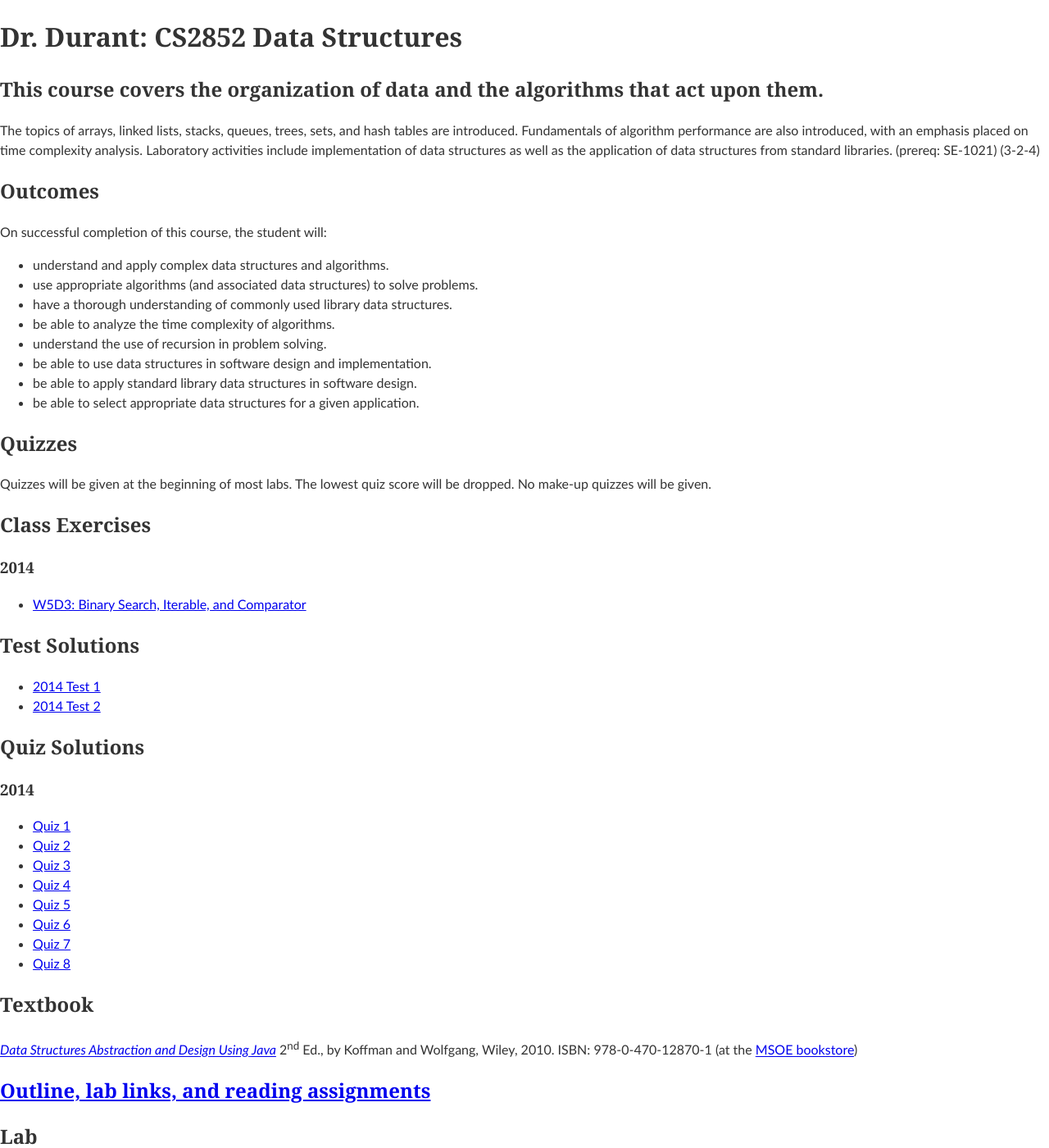
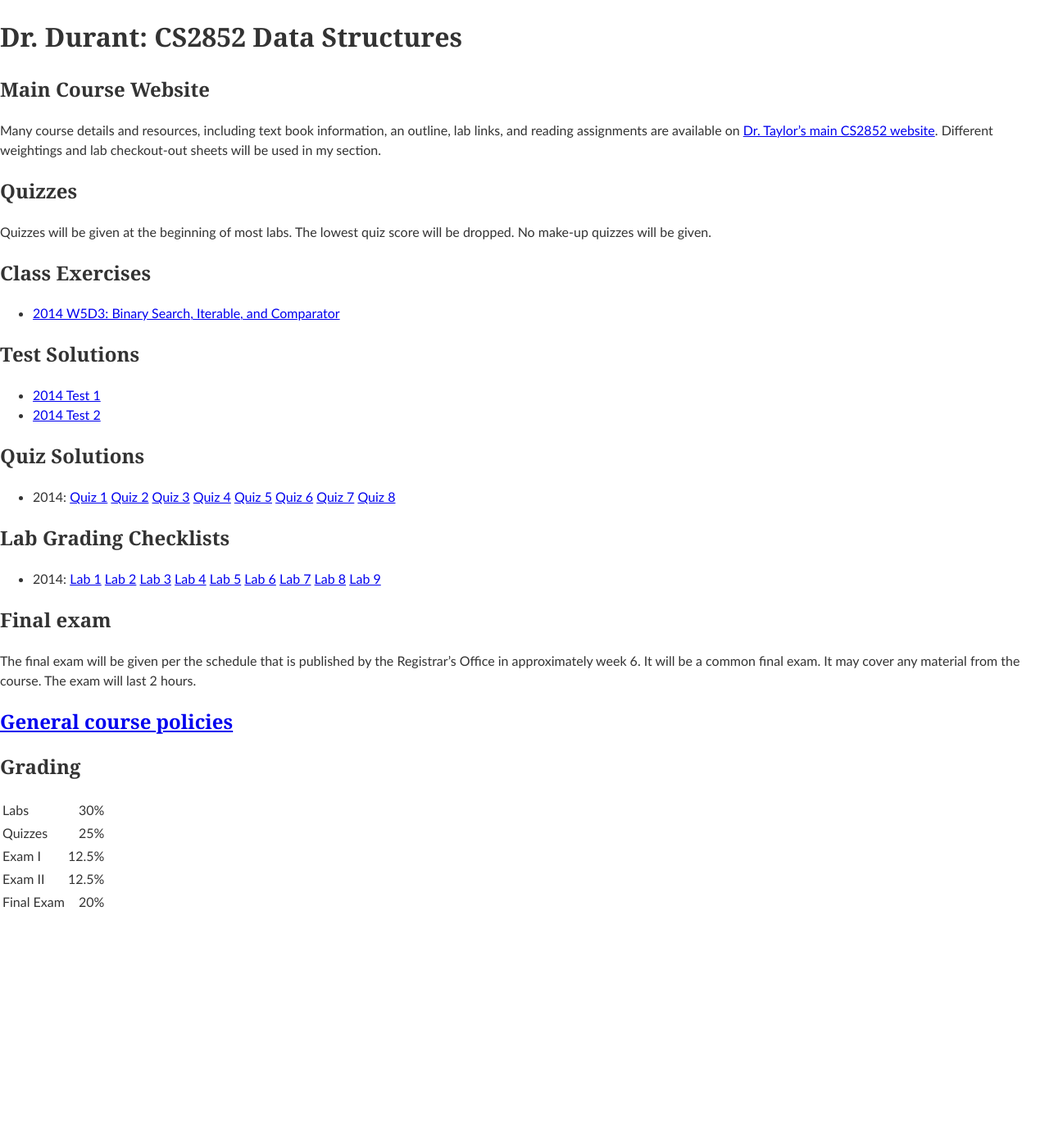
Before and after one commit to edurant/edurant.github.io, a Jekyll site: the page built from courses/cs2852/index.md, in a window 1280 px wide and 1400 px high. Shown: the whole window at 82% size. Built offline with Jekyll 4.4.1, drawn with Linux system fonts in a browser that asks for light colours; some of the changed text lies outside the part shown.

Commit message:
cs2852 main page cleanup/simplify/s20 prep

```diff
--- a/courses/cs2852/index.md
+++ b/courses/cs2852/index.md
@@ -2,80 +2,55 @@
 title: "Dr. Durant: CS2852 Data Structures"
 ---
 
-## This course covers the organization of data and the algorithms that act upon them.
+## Main Course Website
 
-The topics of arrays, linked lists, stacks, queues, trees, sets,
-and hash tables are introduced.  Fundamentals of algorithm performance are
-also introduced, with an emphasis placed on time complexity analysis.
-Laboratory activities include implementation of data structures as well as
-the application of data structures from standard libraries.
-(prereq: SE-1021) (3-2-4)
+Many course details and resources, including text book information, an outline, lab links, and reading
+assignments are available on [Dr. Taylor's main CS2852 website](https://msoe.us/taylor/cs2852/).
+Different weightings and lab checkout-out sheets will be used in my section.
 
-# Outcomes
+## Quizzes
 
-On successful completion of this course, the student will:
-
-* understand and apply complex data structures and algorithms.
-* use appropriate algorithms (and associated data structures) to solve
-      problems.
-* have a thorough understanding of commonly used library data
-      structures.
-* be able to analyze the time complexity of algorithms.
-* understand the use of recursion in problem solving.
-* be able to use data structures in software design and implementation.
-* be able to apply standard library data structures in software design.
-* be able to select appropriate data structures for a given application.
-
-# Quizzes
-
-Quizzes will be given at the beginning of most labs.  The lowest
-quiz score will be dropped.  No make-up quizzes will be given.
+Quizzes will be given at the beginning of most labs. The lowest
+quiz score will be dropped. No make-up quizzes will be given.
 
 ## Class Exercises
-### 2014
-* <a href="BinSearch.java">W5D3: Binary Search, Iterable, and Comparator</a>
+*  [2014 W5D3: Binary Search, Iterable, and Comparator](BinSearch.java)
 
 ## Test Solutions
-* <a href="test1sol.pdf">2014 Test 1</a>
-* <a href="test2sol.pdf">2014 Test 2</a>
+* [2014 Test 1](test1sol.pdf)
+* [2014 Test 2](test2sol.pdf)
 
 ## Quiz Solutions
 
-### 2014
-* [Quiz 1](quiz01sol.pdf)
-* [Quiz 2](quiz02sol.pdf)
-* [Quiz 3](quiz03sol.pdf)
-* [Quiz 4](quiz04sol.pdf)
-* [Quiz 5](quiz05sol.pdf)
-* [Quiz 6](quiz06sol.pdf)
-* [Quiz 7](quiz07sol.pdf)
-* [Quiz 8](quiz08sol.pdf)
+* 2014:
+[Quiz 1](quiz01sol.pdf)
+[Quiz 2](quiz02sol.pdf)
+[Quiz 3](quiz03sol.pdf)
+[Quiz 4](quiz04sol.pdf)
+[Quiz 5](quiz05sol.pdf)
+[Quiz 6](quiz06sol.pdf)
+[Quiz 7](quiz07sol.pdf)
+[Quiz 8](quiz08sol.pdf)
 
-# Textbook
-
-<EM><a href="http://www.amazon.com/dp/0470128704/">Data Structures Abstraction and Design Using Java</a></EM> 2<sup>nd</sup> Ed., by Koffman and Wolfgang, Wiley, 2010.  ISBN: 978-0-470-12870-1
-(at the <a href="http://www.bookstore.msoe.edu/TextBookDetail.aspx?BookPriceID=261123&MBSNumber=916059&SecID=799351&trm=SPRING%2014">MSOE bookstore</a>)
-
-## <a href="http://msoe.us/taylor/cs2852/Schedule">Outline, lab links, and reading assignments</a>
-
-## Lab
-* <a href="l01checklist.pdf">Lab 1 Grading Checklist</a>
-* <a href="l02checklist.pdf">Lab 2 Grading Checklist</a>
-* <a href="l03checklist.pdf">Lab 3 Grading Checklist</a>
-* <a href="l04checklist.pdf">Lab 4 Grading Checklist</a>
-* <a href="l05checklist.pdf">Lab 5 Grading Checklist</a>
-* <a href="l06checklist.pdf">Lab 6 Grading Checklist</a>
-* <a href="l07checklist.pdf">Lab 7 Grading Checklist</a>
-* <a href="l08checklist.pdf">Lab 8 Grading Checklist</a>
-* <a href="l09checklist.pdf">Lab 9 Grading Checklist</a>
+## Lab Grading Checklists
+* 2014:
+[Lab 1](l01checklist.pdf)
+[Lab 2](l02checklist.pdf)
+[Lab 3](l03checklist.pdf)
+[Lab 4](l04checklist.pdf)
+[Lab 5](l05checklist.pdf)
+[Lab 6](l06checklist.pdf)
+[Lab 7](l07checklist.pdf)
+[Lab 8](l08checklist.pdf)
+[Lab 9](l09checklist.pdf)
 
 ## Final exam
 
-The final exam will be given per the schedule that is published by the Registrar's Office in approximately week 6.  It will be a common final exam.
+The final exam will be given per the schedule that is published by the Registrar's Office in approximately week 6. It will be a common final exam.
 It may cover any material from the course.
 The exam will last 2 hours.
 
-## <a href="../policies.html">General course policies</a>
+## [General course policies](../policies.html)
 
 ## Grading
 
```
